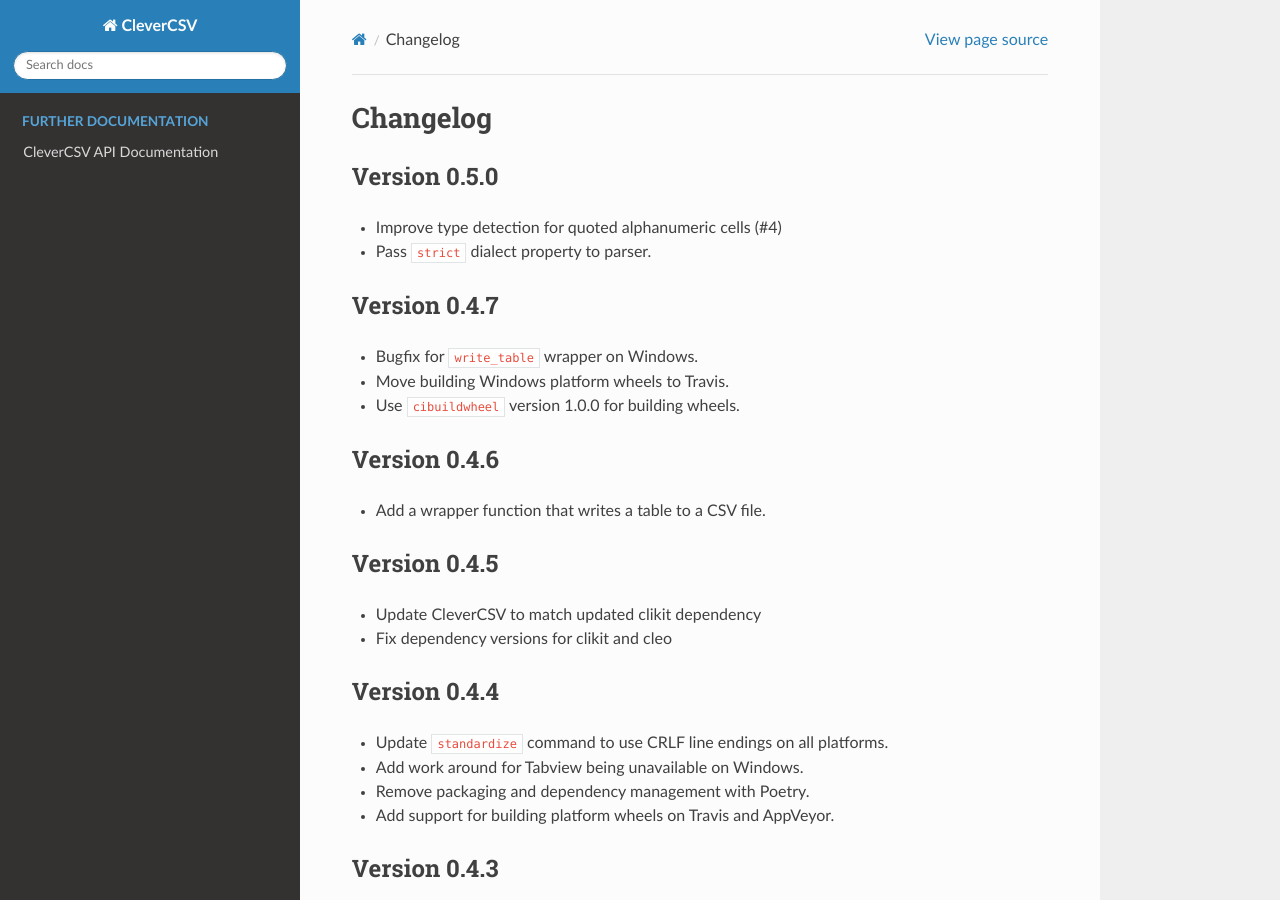
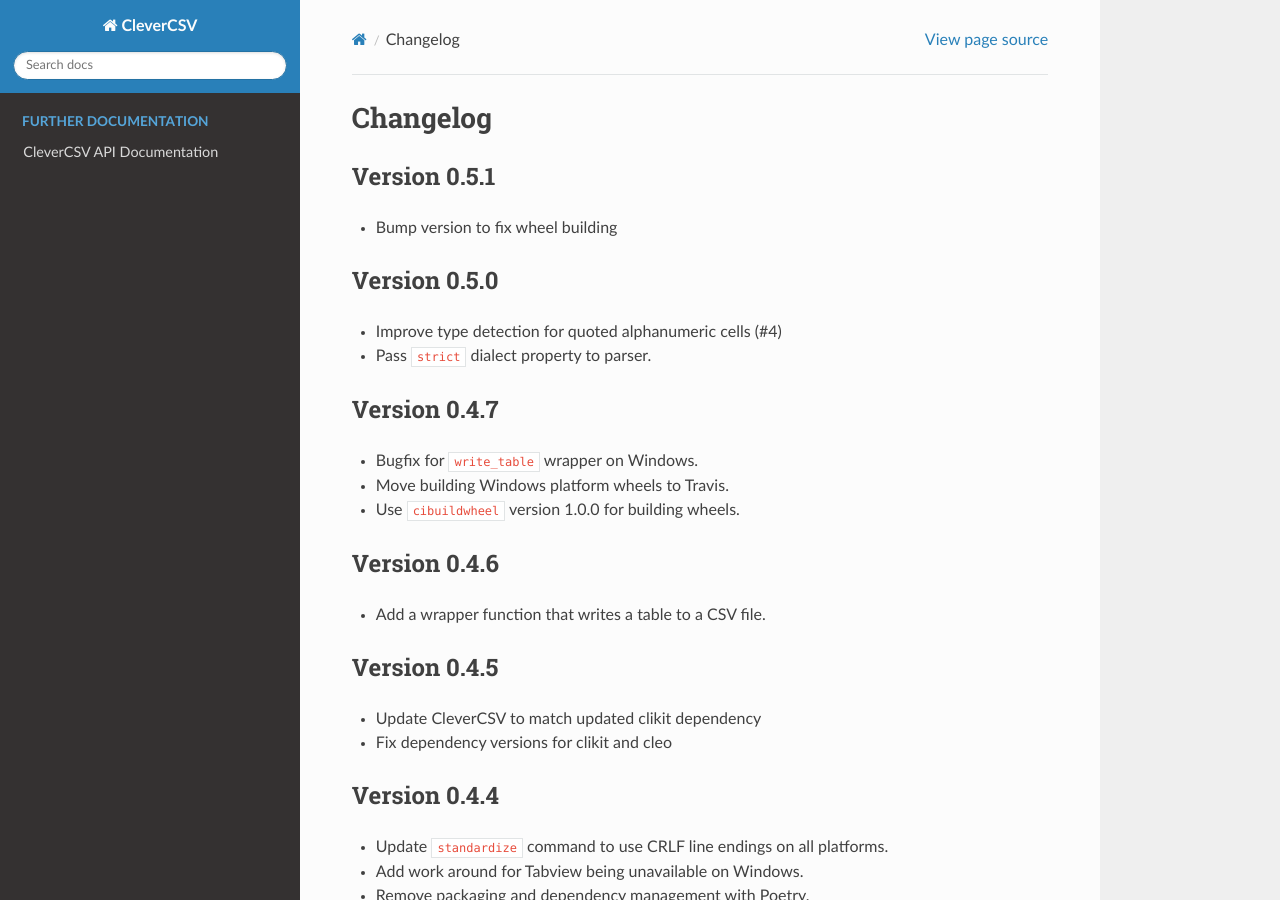
Before and after one commit to alan-turing-institute/CleverCSV, a Sphinx documentation site: the page built from docs/CHANGELOG.rst, in a window 1280 px wide and 900 px high. Built offline with Sphinx 7.4.7 and the Read the Docs theme 2.0.0, drawn with Linux system fonts in a browser that asks for light colours; pages that are not in the unit, such as notebooks, are missing from menus.

Commit message:
Update changelog

```diff
--- a/docs/CHANGELOG.rst
+++ b/docs/CHANGELOG.rst
@@ -1,6 +1,12 @@
 
 Changelog
 =========
+
+Version 0.5.1
+-------------
+
+
+* Bump version to fix wheel building
 
 Version 0.5.0
 -------------
```
Also changed, not shown: CHANGELOG.md (+4 -0 lines).
